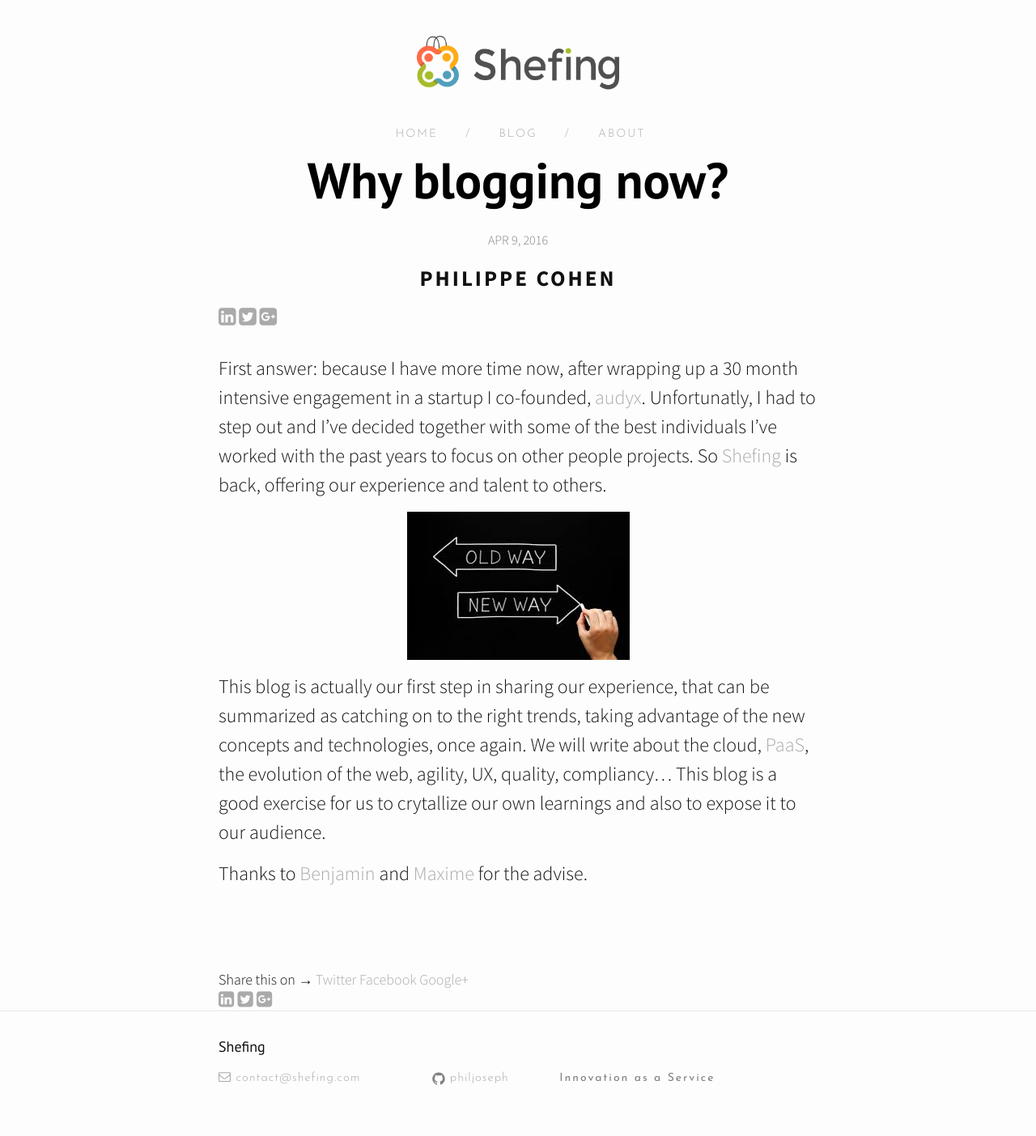
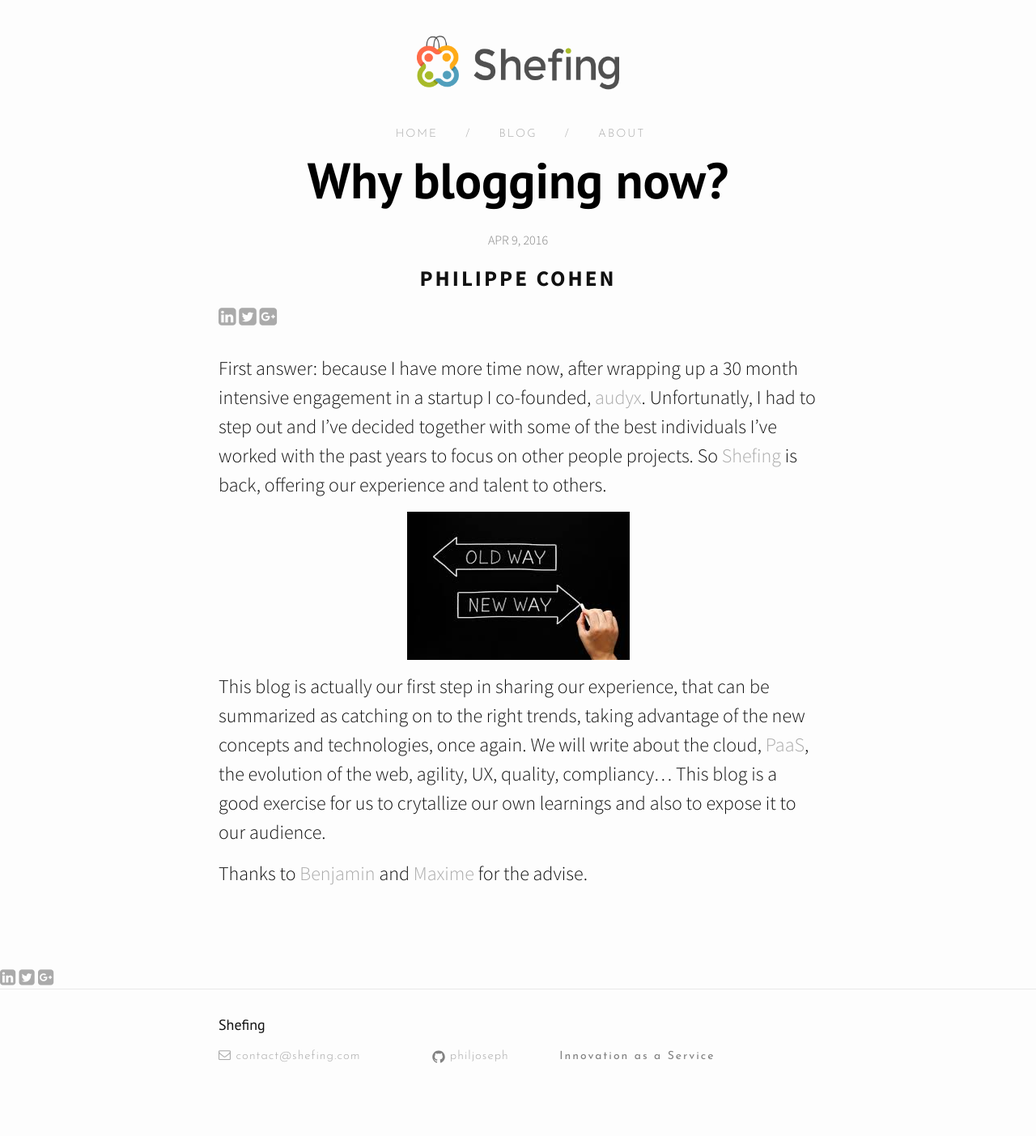
Before and after one commit to philjoseph/philjoseph.github.io, a Jekyll site: the page built from _posts/2016-04-10-why-blogging-now.markdown, in a window 1280 px wide. Shown: the whole page at 81% size. Built offline with Jekyll 4.4.1, drawn with Linux system fonts in a browser that asks for light colours; nearby versions of some CDN libraries; comment, search, counter and statistics services are not loaded; after the commit the page ends 1376 px from its top, so only the background shows below that.

Commit message:
clean old sharing system

```diff
--- a/_layouts/post.html
+++ b/_layouts/post.html
@@ -20,12 +20,6 @@ layout: default
   <div class="post-content" itemprop="articleBody">
     {{ content }}
   </div>
-  <div class="share-page">
-    Share this on &rarr;
-    <a href="http://www.linkedin.com/shareArticle?mini=true&url={{ site.url }}&title={{ page.title }}" rel="nofollow" target="_blank" title="Share on LinkedIn</a>
-    <a href="https://twitter.com/intent/tweet?text={{ page.title }}&url={{ site.url }}{{ page.url }}&via={{ site.twitter_username }}&related={{ site.twitter_username }}" rel="nofollow" target="_blank" title="Share on Twitter">Twitter</a>
-    <a href="https://facebook.com/sharer.php?u={{ site.url }}{{ page.url }}" rel="nofollow" target="_blank" title="Share on Facebook">Facebook</a>
-    <a href="https://plus.google.com/share?url={{ site.url }}{{ page.url }}" rel="nofollow" target="_blank" title="Share on Google+">Google+</a>
 </div>
 
 </article>
```
